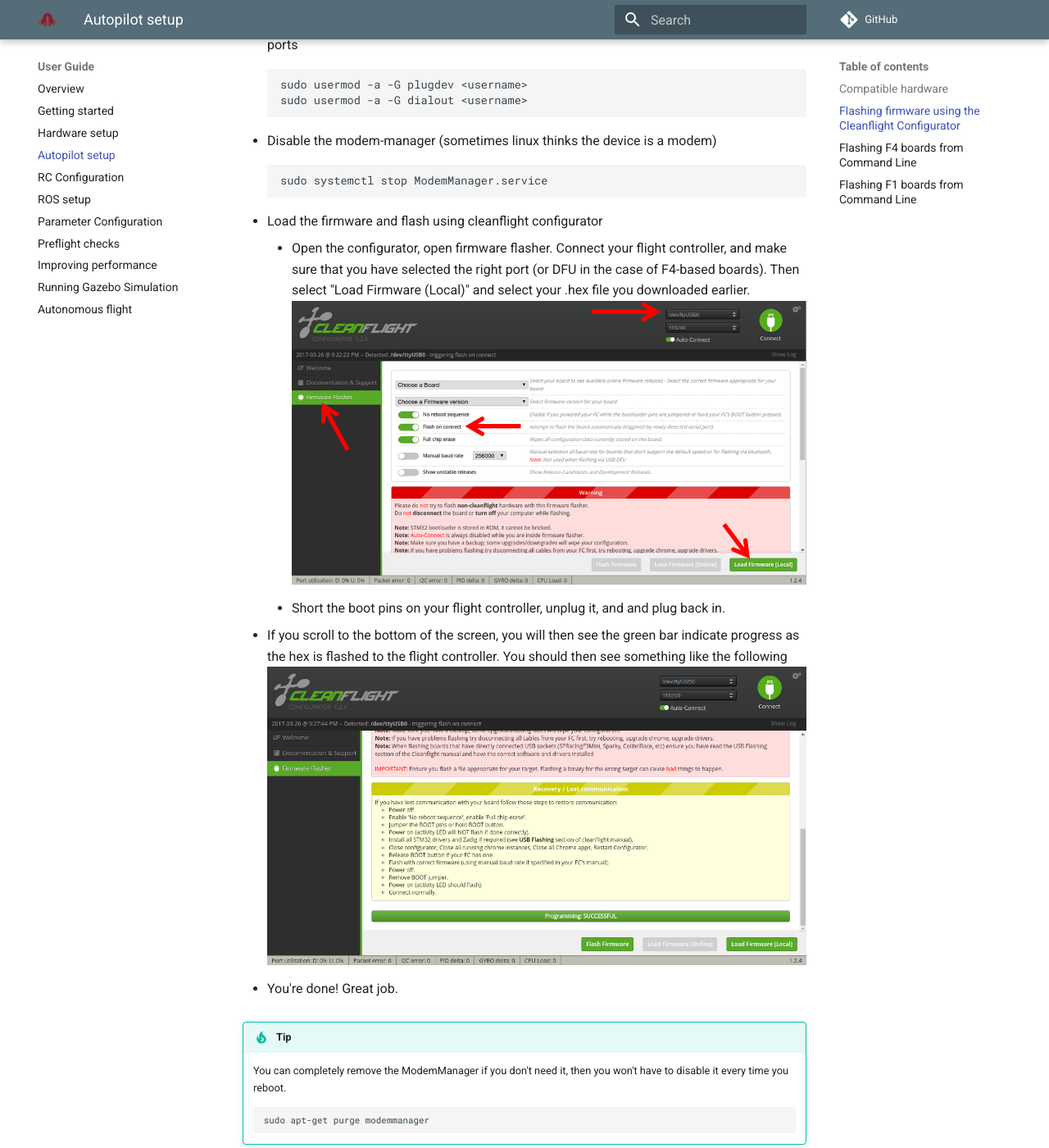
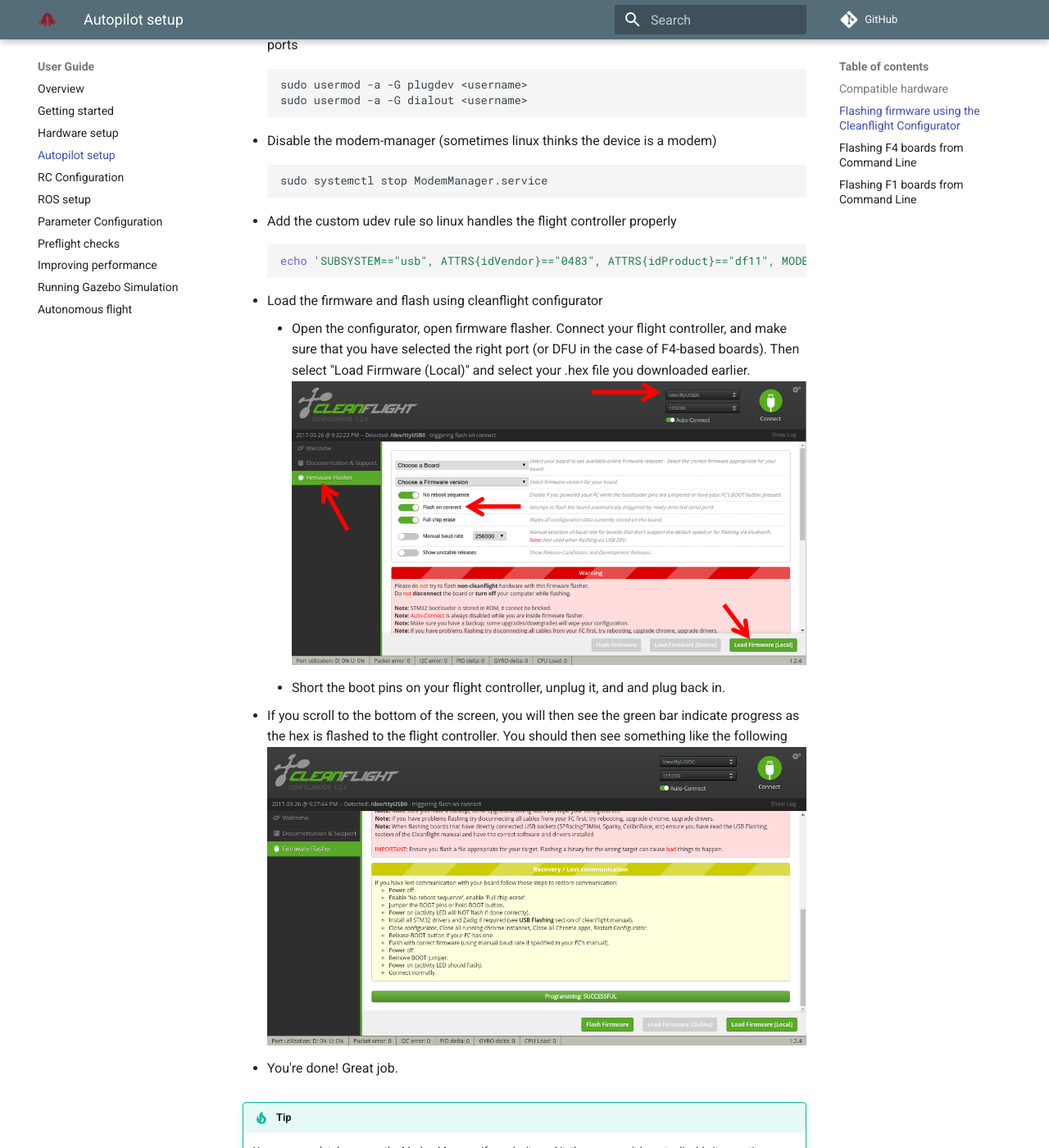
Before and after one commit to rosflight/rosflight_firmware, an MkDocs documentation site: the page built from docs/user-guide/autopilot-setup.md, in a window 1280 px wide and 1400 px high, scrolled down 548 px. Shown: the whole window at 82% size. Built offline with MkDocs 1.6.1 and Material for MkDocs 9.7.7, drawn with Linux system fonts in a browser that asks for light colours; comment, search, counter and statistics services are not loaded; old or Windows-style settings are respelled for this version of MkDocs; some of the changed text lies outside the part shown.

Commit message:
aded udev rule to documentation

````diff
--- a/docs/user-guide/autopilot-setup.md
+++ b/docs/user-guide/autopilot-setup.md
@@ -16,6 +16,10 @@
 * Disable the modem-manager (sometimes linux thinks the device is a modem)
 ``` bash
 sudo systemctl stop ModemManager.service
+```
+* Add the custom udev rule so linux handles the flight controller properly
+``` bash
+echo 'SUBSYSTEM=="usb", ATTRS{idVendor}=="0483", ATTRS{idProduct}=="df11", MODE="0664", GROUP="plugdev"') | sudo tee /etc/udev/rules.d/45-stdfu-permissions.rules > /dev/null
 ```
 * Load the firmware and flash using cleanflight configurator
     * Open the configurator, open firmware flasher.  Connect your flight controller, and make sure that you have selected the right port (or DFU in the case of F4-based boards).  Then select "Load Firmware (Local)" and  select your .hex file you downloaded earlier.
@@ -40,7 +44,7 @@
 ``` bash
 sudo apt install dfu-util
 ```
-* Make sure you are in the dialout and plugdev group (same instructions as above)
+* Make sure you are in the dialout and plugdev group, and add the udev rule (same instructions as above)
 * Short boot pins, restart the board (by unplugging and plugging back in)
 * Download the latest rosflight-F4.bin file [here](https://github.com/rosflight/firmware/releases).
 * Flash the firmware to the device
````
